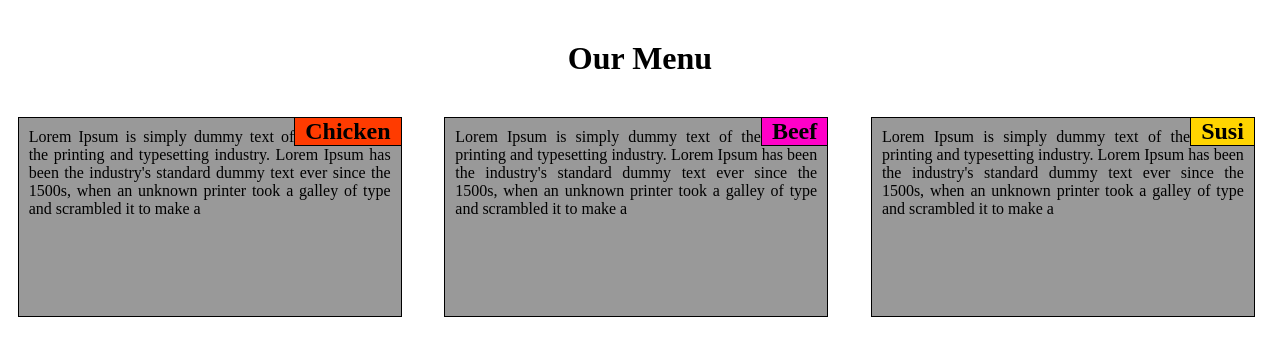
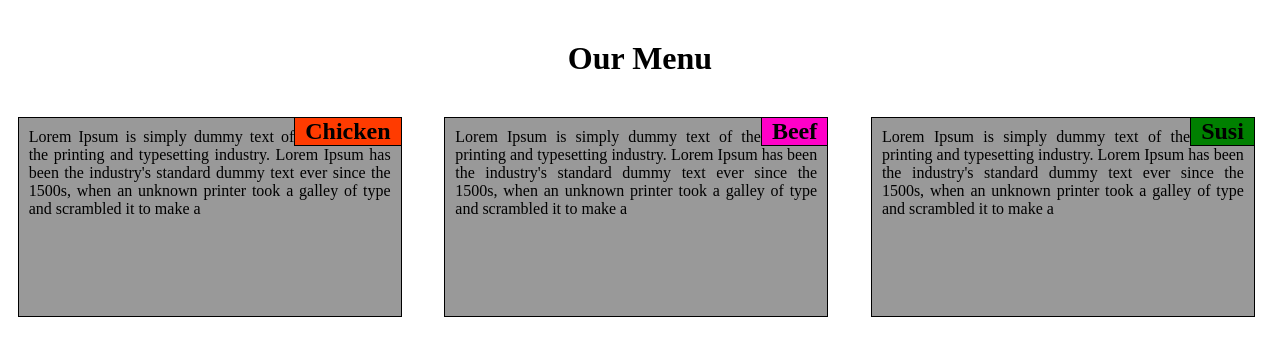
Before and after one commit to JamilRayhan/mod2_solution, a plain HTML site: page index.html in a window 1280 px wide. Drawn offline with Linux system fonts and the light colour scheme.

Commit message:
first commit

```diff
--- a/css/style.css
+++ b/css/style.css
@@ -53,7 +53,7 @@ h2{
 }
 
 .c{
-	background-color: #ffd400;
+	background-color: green;
 }
 
 /* Simple Responsive Framework. */
```
